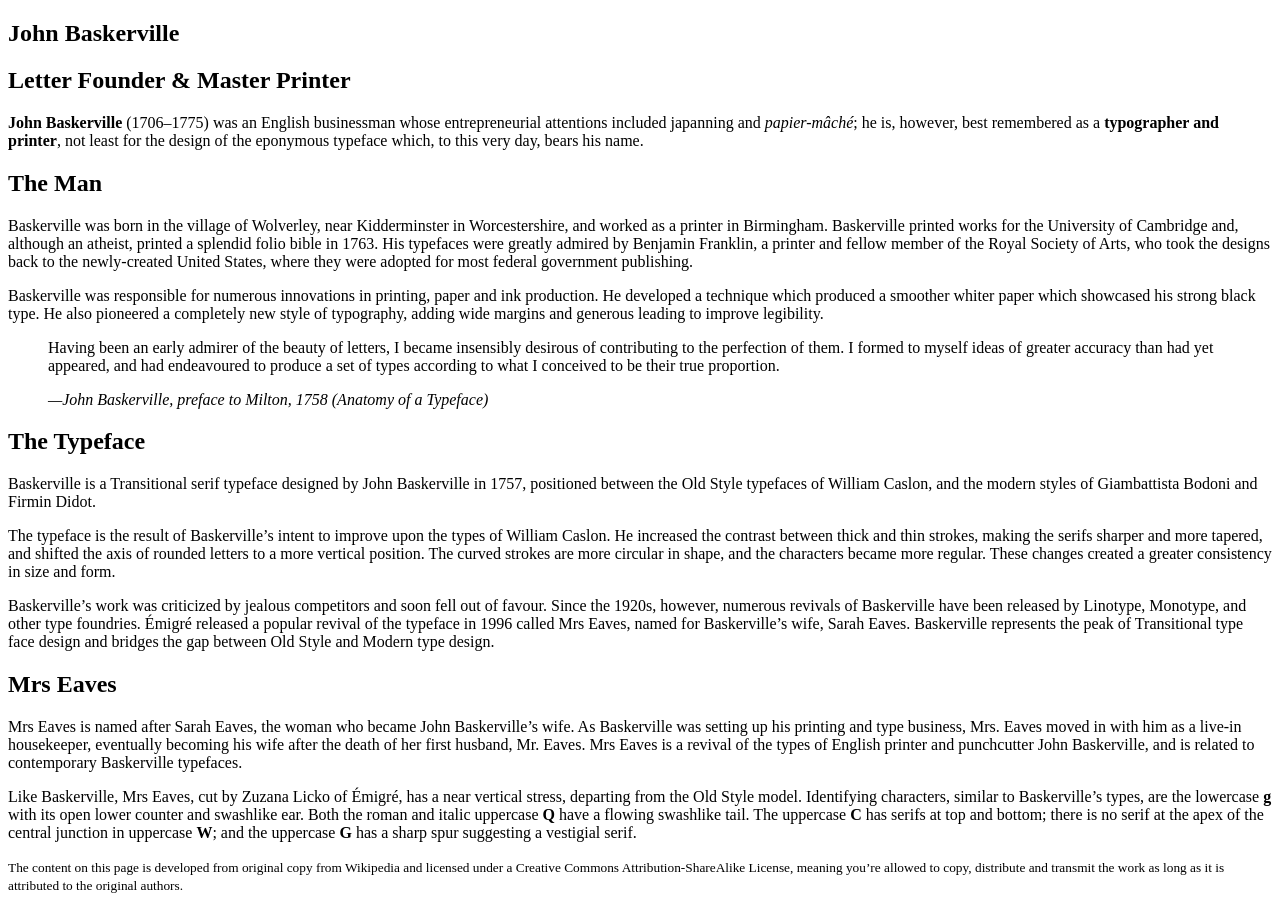
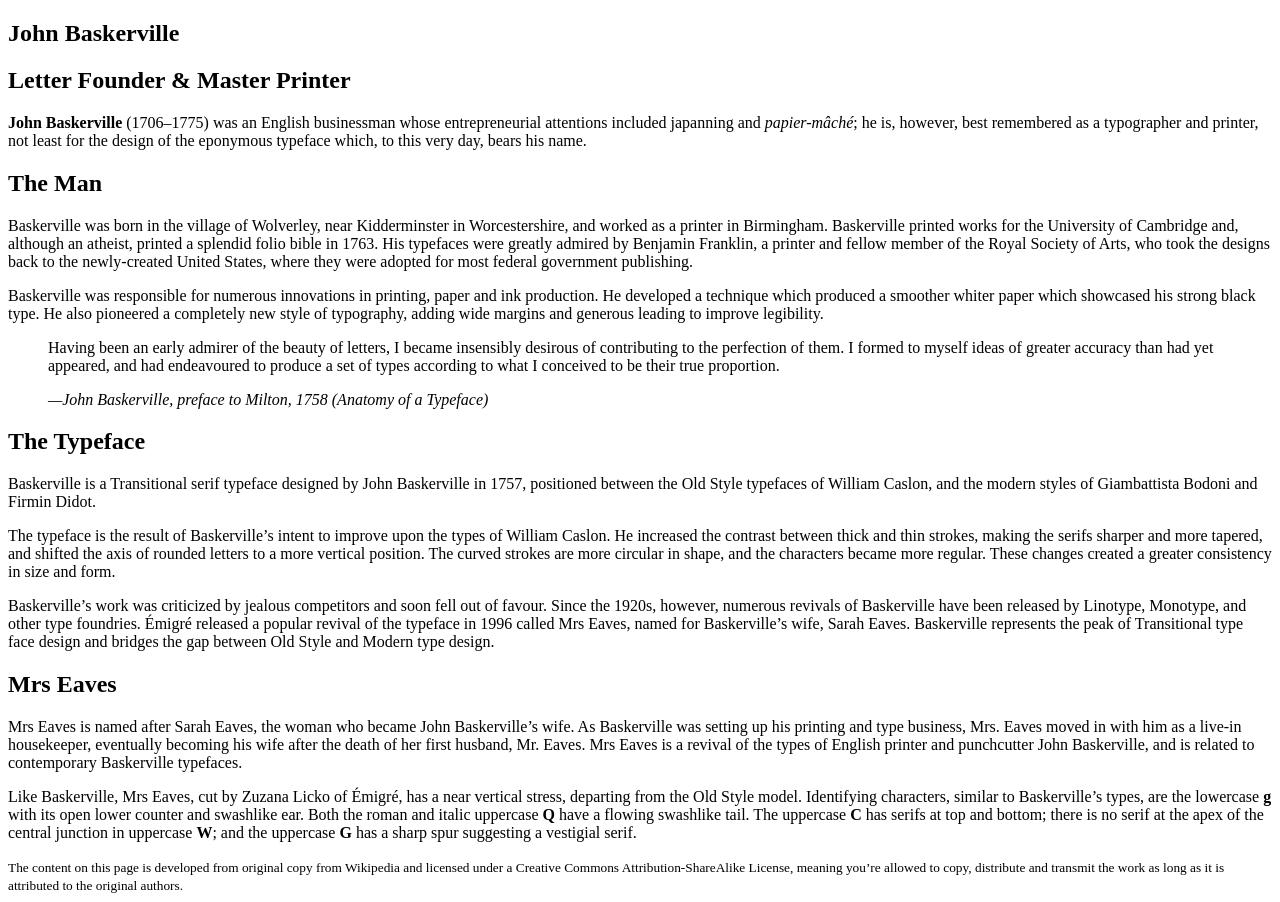
Before and after one commit to loisgordon/john-baskerville-1, a plain HTML site: page version-1.html in a window 1280 px wide. Drawn offline with Linux system fonts and the light colour scheme.

Commit message:
Remove strong

```diff
--- a/version-1.html
+++ b/version-1.html
@@ -14,7 +14,7 @@
 		</header>
 
 		<section>
-            <p><strong>John Baskerville</strong> (1706–1775) was an English businessman whose entrepreneurial attentions included japanning and <i>papier-mâché</i>; he is, however, best remembered as a <strong>typographer and printer</strong>, not least for the design of the eponymous typeface which, to this very day, bears his name.</p>
+            <p><strong>John Baskerville</strong> (1706–1775) was an English businessman whose entrepreneurial attentions included japanning and <i>papier-mâché</i>; he is, however, best remembered as a typographer and printer, not least for the design of the eponymous typeface which, to this very day, bears his name.</p>
 		</section>
 
 		<section>
```
